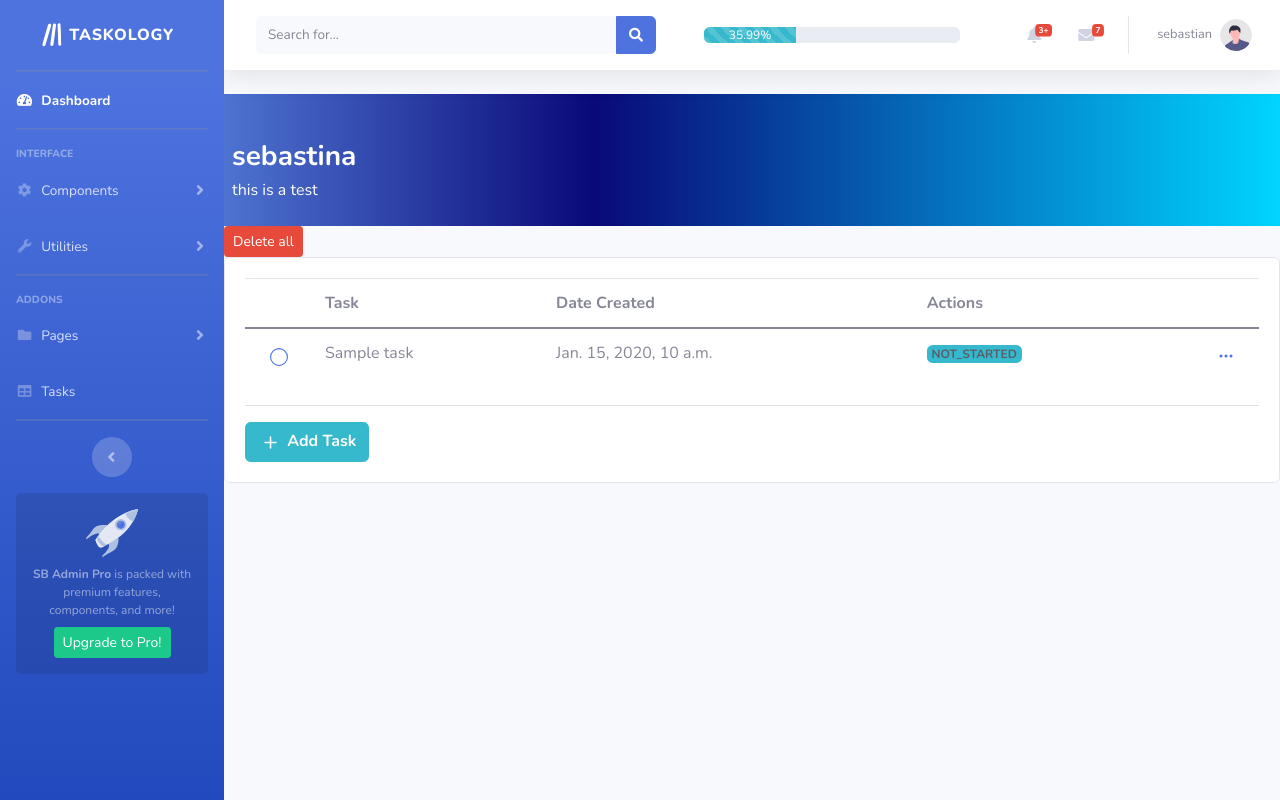
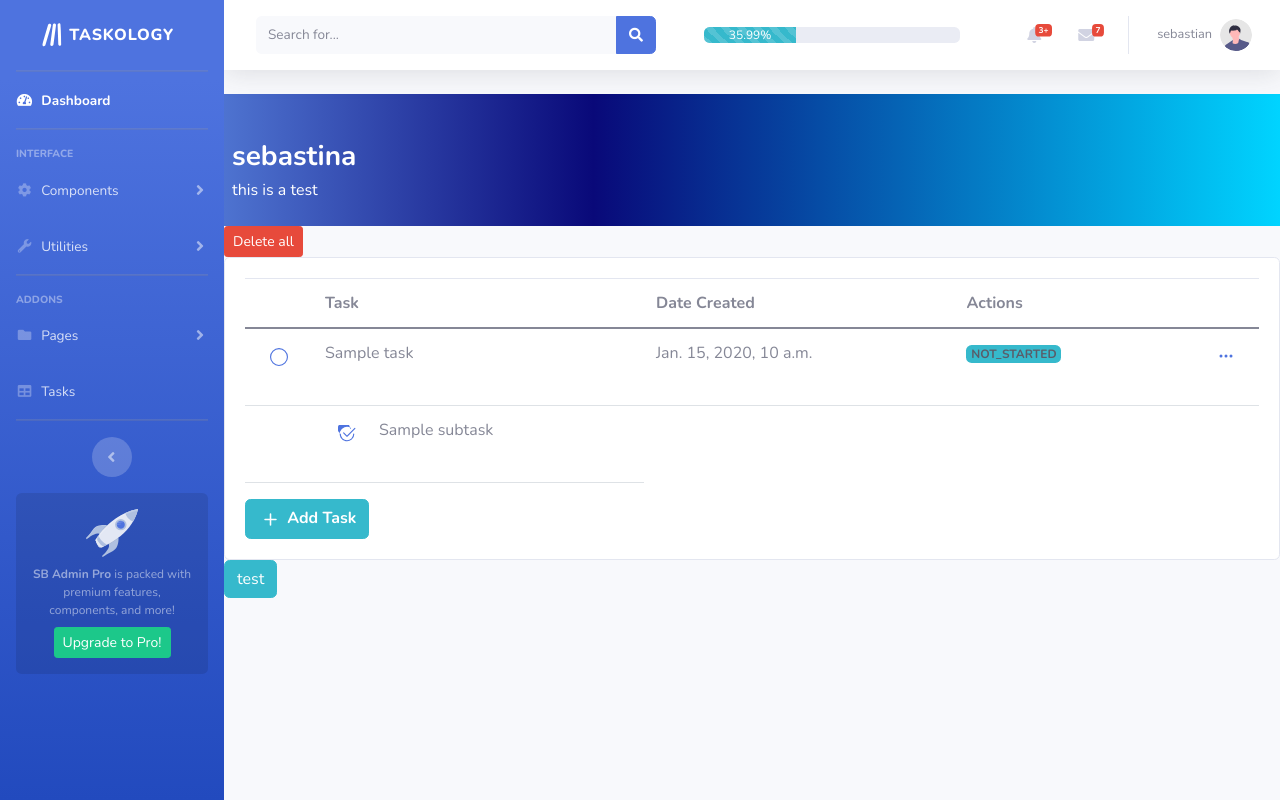
Before and after one commit to SebastianMou/Taskology, a Django app: page /all_tasks/ in a window 1280 px wide. Run offline with Django 4.2, Linux system fonts and the light colour scheme; a user stored in the database is signed in; data comes from the database, SQL or seed files in the repository; both versions use the stored data as it was after the commit; tables that the repository leaves empty hold one stand-in row (values such as "Sample post"); some libraries are stand-ins or nearby versions.

Commit message:
subtask models and admin

```diff
--- a/taskology/admin.py
+++ b/taskology/admin.py
@@ -1,5 +1,5 @@
 from django.contrib import admin
-from .models import Task, CompanyNotification
+from .models import Task, CompanyNotification, SubTask
 
 # Register your models here.
 class TaskAdmin(admin.ModelAdmin):
@@ -37,3 +37,4 @@ class CompanyNotificationAdmin(admin.ModelAdmin):
 
 admin.site.register(Task, TaskAdmin)
 admin.site.register(CompanyNotification, CompanyNotificationAdmin)
+admin.site.register(SubTask)
--- a/taskology/forms.py
+++ b/taskology/forms.py
@@ -3,7 +3,7 @@ from tinymce.widgets import TinyMCE
 from django.contrib.auth.forms import UserCreationForm
 from django.contrib.auth.models import User
 
-from .models import Task
+from .models import Task, SubTask
 
 class UserRegisterForm(UserCreationForm):
     username = forms.CharField(widget=forms.TextInput(attrs={
@@ -53,3 +53,18 @@ class TaskForm(forms.ModelForm):
     class Meta:
         model = Task
         fields = ['title', 'completion_date', 'completion_time', 'description']
+
+
+class SubTaskForm(forms.ModelForm):
+    title = forms.CharField(widget=forms.TextInput(attrs={
+        'class': 'underline-input',
+        'placeholder': 'Task Title',
+    }))
+    description = forms.CharField(widget=TinyMCE(attrs={'cols': 80, 'rows': 30}), required=False)
+
+    # If you want to display the task as a dropdown
+    task = forms.ModelChoiceField(queryset=Task.objects.all(), empty_label="Select Task")
+
+    class Meta:
+        model = SubTask
+        fields = ['title', 'description', 'task']  # Include 'task' in the fields
--- a/taskology/models.py
+++ b/taskology/models.py
@@ -25,6 +25,23 @@ class Task(models.Model):
     class Meta:
         verbose_name_plural = 'tasks'
 
+class SubTask(models.Model):
+    # A reference to the parent task
+    task = models.ForeignKey(Task, on_delete=models.CASCADE, related_name='subtasks')
+
+    # Basic subtask fields
+    title = models.CharField(max_length=255)
+    description = HTMLField(blank=True, null=True)
+    is_complete = models.BooleanField(default=False)
+    created_at = models.DateTimeField(auto_now_add=True)
+    updated_at = models.DateTimeField(auto_now=True)
+
+    def __str__(self) -> str:
+        return f"{self.title} - {self.task.title} - Complete: {'Yes' if self.is_complete else 'No'}"
+
+    class Meta:
+        verbose_name_plural = 'subtasks'
+
 class CompanyNotification(models.Model):
     title = models.CharField(max_length=255)
     description = HTMLField(blank=True, null=True)
--- a/taskology/urls.py
+++ b/taskology/urls.py
@@ -28,11 +28,15 @@ urlpatterns = [
     path('edit_task/<int:pk>/', views.edit_task, name='edit_task'),
     path('delete_all_tasks/', views.delete_all_tasks, name='delete_all_tasks'),
 
+    path('dashboard/', views.dashboard, name='dashboard'),
+
     # tasks check list
     path('all_tasks/', views.all_tasks, name='all_tasks'),
     path('delete_task_ck/<int:pk>/', views.delete_task_ck, name='delete_task_ck'),
     path('edit_task_ck/<int:pk>/', views.edit_task_ck, name='edit_task_ck'),
     path('complete-task/<int:task_id>/', views.complete_task, name='complete_task'),
+
+    path('create_subtask/', views.create_subtask, name='create_subtask'),
 
 
     path('notifications/', views.all_notifications, name='all_notifications'),
--- a/taskology/views.py
+++ b/taskology/views.py
@@ -15,8 +15,8 @@ from django.contrib.sites.shortcuts import get_current_site
 from django.core.mail import EmailMessage
 
 from .tokens import account_activation_token
-from .models import Task, CompanyNotification
-from .forms import TaskForm, UserRegisterForm
+from .models import Task, CompanyNotification, SubTask
+from .forms import TaskForm, UserRegisterForm, SubTaskForm
 
 # Create your views here.
 @login_required
@@ -261,8 +261,13 @@ def public_terms_of_service(request):
     return render(request, 'legal/public_terms_of_service.html')
 
 @login_required
+def dashboard(request):
+    return render(request, 'authentication/dashboard.html')
+
+@login_required
 def all_tasks(request):
     all_tasks = Task.objects.filter(owner=request.user)
+    sub_tasks = SubTask.objects.filter(task__owner=request.user)
     if request.method == 'POST':
         form_task = TaskForm(request.POST)
         if form_task.is_valid():
@@ -280,8 +285,24 @@ def all_tasks(request):
     context = {
         'all_tasks': all_tasks,
         'form_task': form_task,
+        'sub_tasks': sub_tasks,
     }
     return render(request, 'task_checklist/all_tasks.html', context)
+
+@login_required
+def create_subtask(request):
+    if request.method == 'POST':
+        sub_form = SubTaskForm(request.POST)
+        if sub_form.is_valid():
+            subtask = sub_form.save(commit=False)
+            subtask.save()
+            return redirect('/')
+    else:
+        sub_form = SubTaskForm()  # Corrected variable name here for consistency
+    context = {
+        'sub_form': sub_form,  # Now sub_form is always defined before this line
+    }
+    return render(request, 'task_checklist/well_over.html', context)
 
 @login_required
 @require_POST
--- a/templates/base.html
+++ b/templates/base.html
@@ -295,12 +295,12 @@
                                 data-toggle="dropdown" aria-haspopup="true" aria-expanded="false">
                                 <span class="mr-2 d-none d-lg-inline text-gray-600 small">{{ user.username }}</span>
                                 <img class="img-profile rounded-circle"
-                                    src="img/undraw_profile.svg">
+                                    src="{% static 'img/undraw_profile.svg' %}">
                             </a>
                             <!-- Dropdown - User Information -->
                             <div class="dropdown-menu dropdown-menu-right shadow animated--grow-in"
                                 aria-labelledby="userDropdown">
-                                <a class="dropdown-item" href="#">
+                                <a class="dropdown-item" href="{% url 'dashboard' %}">
                                     <i class="fas fa-user fa-sm fa-fw mr-2 text-gray-400"></i>
                                     Profile
                                 </a>
--- a/templates/task_checklist/all_tasks.html
+++ b/templates/task_checklist/all_tasks.html
@@ -3,6 +3,8 @@
 
 {% block content %}
 <script src="https://unpkg.com/htmx.org"></script>
+<script src="https://ajax.googleapis.com/ajax/libs/jquery/3.5.1/jquery.min.js"></script>
+
 
 <style>
     .my_day {
@@ -116,7 +118,7 @@
                     {% for task in all_tasks %}
                         <tr id="task-row-{{ task.id }}">
                             <!-- display when on laptop -->
-                            <td style="width: 25px;" id="td-one">
+                            <td style="width: 25px; height: auto;" id="td-one">
                                 <button type="button" class="btn btn-link toggle-task-status" data-task-id="{{ task.id }}">
                                     <svg xmlns="http://www.w3.org/2000/svg" width="18" height="18" fill="currentColor" class="{% if task.status != 'COMPLETED' %}bi bi-circle{% else %}bi bi-check2-circle{% endif %}" viewBox="0 0 16 16">
                                         <!-- Insert the appropriate path based on whether the task is completed or not -->
@@ -160,11 +162,31 @@
                                 </div>
                             </td>
                         </tr>
+                        {% for subtask in task.subtasks.all %}
+                            <tr>
+                                <td style="width: 25px;">
+                                    <td style="margin-bottom: 10px;">
+                                        <div class="d-flex">
+                                            <button type="button" class="btn btn-link toggle-task-status" data-task-id="{{ task.id }}">
+                                                <svg xmlns="http://www.w3.org/2000/svg" width="18" height="18" fill="currentColor" class="{% if task.status != 'COMPLETED' %}bi bi-circle{% else %}bi bi-check2-circle{% endif %}" viewBox="0 0 16 16">
+                                                        <path d="M2.5 8a5.5 5.5 0 1 1 8.25-4.764.5.5 0 0 0 .5-.866A6.5 6.5 0 1 0 14.5 8a .5.5 0 0 0-1 0 5.5 5.5 0 1 1-11 0"/>
+                                                        <path d="M15.354 3.354a.5.5 0 0 0-.708-.708L8 9.293 5.354 6.646a.5.5 0 1 0-.708.708l3 3 a.5.5 0 0 0 .708 0z"/>
+                                                </svg>
+                                            </button>
+                                            <p style="margin-left: 10px;">
+                                                {{ subtask.title }}
+                                            </p>
+                                        </div>
+                                    </td>
+                                </td>
+                            </tr>
+                        {% endfor %}
                     {% empty %}
                         <tr>
                             <td colspan="5" class="text-center">No tasks found</td>
                         </tr>
                     {% endfor %}
+
                 </div>
             </tbody>
         </table>
@@ -251,9 +273,28 @@
     </div>
 </div>
 
+<button class="btn btn-info" data-bs-toggle="offcanvas" data-bs-target="#sidebarRight3" aria-controls="sidebarRight3">test</button>
+
+<!-- Sidebar Content View subform -->
+<div class="offcanvas offcanvas-end" tabindex="-1" id="sidebarRight3" aria-labelledby="sidebarLabel">
+    <div class="offcanvas-header">
+    <p id="sidebarLabel">Subform</p>
+    <a type="button" class="text-reset" data-bs-dismiss="offcanvas" aria-label="Close">
+        <svg xmlns="http://www.w3.org/2000/svg" width="19" height="19" fill="currentColor" class="bi bi-caret-right" viewBox="0 0 16 16">
+            <path d="M6 12.796V3.204L11.481 8zm.659.753 5.48-4.796a1 1 0 0 0 0-1.506L6.66 2.451C6.011 1.885 5 2.345 5 3.204v9.592a1 1 0 0 0 1.659.753"/>
+        </svg>
+    </a>
+    </div>
+    <div class="offcanvas-body">
+        <div class="container-fluid full-height">
+            <!-- dinamilclly load the subtask forms here -->
+            <div id="form-container"></div>
+        </div>
+    </div>
+</div>
+
 <script src="https://cdnjs.cloudflare.com/ajax/libs/Sortable/1.14.0/Sortable.min.js"></script>
 <script src="https://ajax.googleapis.com/ajax/libs/jquery/3.5.1/jquery.min.js"></script>
-
 
 <script src="path/to/sortable.min.js"></script>
 
@@ -342,6 +383,19 @@
             });
         });
     });
+
+    $(document).ready(function(){
+            $.ajax({
+                url: '{% url "create_subtask" %}',  // Ensure the URL is correct
+                type: 'get',  // GET request to fetch the form
+                success: function(response){
+                    $('#form-container').html(response);  // Inject the form HTML into the page
+                },
+                error: function(xhr, status, error){
+                    console.log("Error: " + error);
+                }
+            });
+        });
 </script>
 
 {% endblock %}
--- /dev/null
+++ b/templates/task_checklist/well_over.html
@@ -0,0 +1,6 @@
+<form method="POST" action="{% url 'create_subtask' %}">
+    {% csrf_token %}
+    {{ sub_form.as_p }}
+    <input type="submit" value="Save Changes" class="btn btn-primary">
+    <a href="{% url 'all_tasks' %}" class="btn btn-secondary">Cancel</a>
+</form>
```
Also changed, not shown: templates/authentication/dashboard.html (added, +23 -0 lines), db.sqlite3, taskology/migrations/0004_subtask.py (added).
